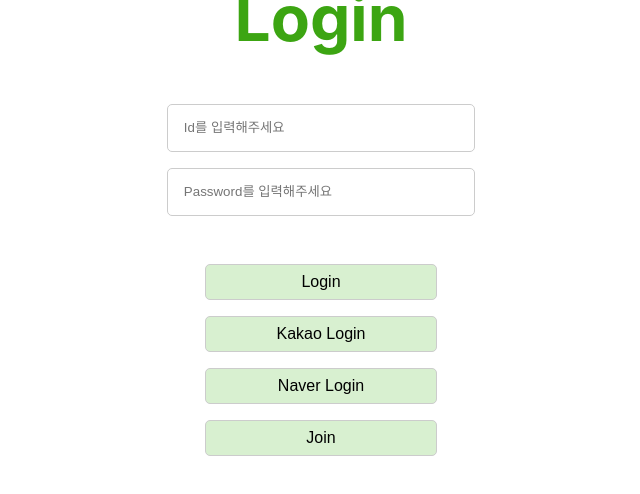
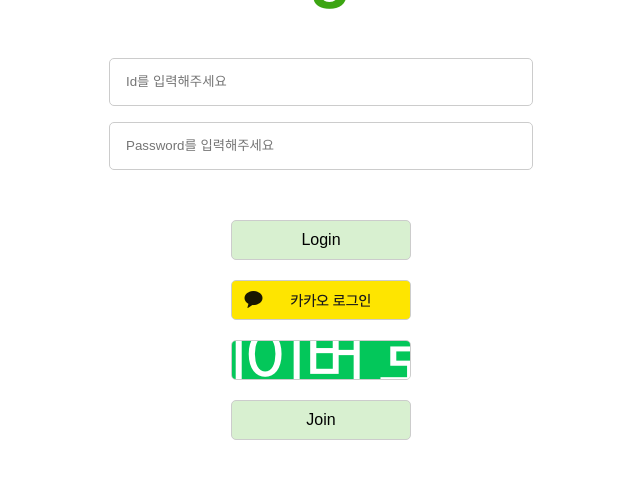
Before and after one commit to vosw1/my-app, a React (Create React App) app: page / in a window 1280 px wide. Shown: the top 494 px of the page, without its empty margins (319-959 px from the left). Built offline with nearby package versions, Linux system fonts and the light colour scheme.

Commit message:
카카오 로그인과 네이버 로그인 버튼 이미지로 변경중

```diff
--- a/src/login/LoginForm.js
+++ b/src/login/LoginForm.js
@@ -1,19 +1,22 @@
 import React, { useState } from 'react';
-/* import React from 'react'; React에서 컴포넌트를 작성하고 상태를 관리하기 위해 사용하는 필수적인 기능들을 가져옴
-   { useState } React Hook으로 함수형 컴포넌트에서 상태(state)를 관리하기 위해 사용
-*/
 import styles from '../styles/LoginForm.module.css';
 
 function LoginForm() {
-  // 상태를 관리하는 useState 훅
   const [username, setUsername] = useState('');
   const [password, setPassword] = useState('');
 
-  // 폼 제출 처리 함수 추가
   const handleSubmit = (event) => {
-    event.preventDefault(); // 기본 폼 제출 동작 방지
+    event.preventDefault();
     console.log('Username:', username);
     console.log('Password:', password);
+  };
+
+  const handleKakaoLogin = () => {
+    console.log('Kakao Login');
+  };
+
+  const handleNaverLogin = () => {
+    console.log('Naver Login');
   };
 
   return (
@@ -25,7 +28,7 @@
             type='text'
             placeholder='Id를 입력해주세요'
             value={username}
-            onChange={(e) => setUsername(e.target.value)} // ID 입력 값 상태 업데이트
+            onChange={(e) => setUsername(e.target.value)}
             required
           />
         </div>
@@ -34,17 +37,25 @@
             type='password'
             placeholder='Password를 입력해주세요'
             value={password}
-            onChange={(e) => setPassword(e.target.value)} // Password 입력 값 상태 업데이트
+            onChange={(e) => setPassword(e.target.value)}
             required
           />
         </div>
         <div className={styles['login-btn-container']}>
           <button className='login-btn' type='submit'>Login</button>
-          <button className='login-btn, kakao-login-btn' type='button'>Kakao Login</button>
-          <button className='login-btn, naver-login-btn' type='button'>Naver Login</button>
-        </div>
-        <div className={styles['join-btn-container']}>
-            <button className='join-btn' type='button'>Join</button>
+          <button className='kakao-login-btn' type='button' onClick={handleKakaoLogin}>
+            <img
+              src={require('../resources/img/kakao_login_btn.png')}
+              alt="Kakao Login"
+            />
+          </button>
+          <button className='naver-login-btn' type='button' onClick={handleNaverLogin}>
+            <img
+              src={require('../resources/img/naver_login_btn.png')}
+              alt="Naver Login"
+            />
+          </button>
+          <button className='join-btn' type='button'>Join</button>
         </div>
       </form>
     </div>
--- a/src/styles/LoginForm.module.css
+++ b/src/styles/LoginForm.module.css
@@ -22,7 +22,7 @@
 }
 
 .form-group input {
-    width: 130%; /* 폭을 100%에서 90%로 조정하여 부모 요소에 여백을 남김 */
+    width: 130%;
     height: 30px;
     padding: 0.5rem 1rem;
     border: 1px solid #ccc;
@@ -34,44 +34,42 @@
     display: flex;
     flex-direction: column;
     align-items: center;
-    margin-top: 2.5rem;
+    justify-content: center;
+    margin: 50px 0;
 }
 
 .login-btn-container button {
-    width: 110%; /* 버튼 폭을 90%로 조정 */
-    padding: 0.5rem 1rem;
+    width: 60%;
+    max-width: 300px;
+    height: 40px; /* 버튼 높이를 일정하게 설정 */
     font-size: 1rem;
-    margin: 0.5rem 0;
+    margin: 0;
     cursor: pointer;
     border: 1px solid #ccc;
     border-radius: 5px;
     background-color: #d8f0d0;
+    display: flex;
+    align-items: center;
+    justify-content: center;
+    margin-bottom: 20px;
+    overflow: hidden; /* 버튼 크기를 넘는 이미지가 잘리도록 설정 */
+}
+
+.kakao-login-btn img,
+.naver-login-btn img {
+    height: 100%; /* 버튼 높이에 맞추기 */
+    width: 100%; /* 버튼 폭에 맞추기 */
+    object-fit: cover; /* 이미지가 버튼 영역을 꽉 채우도록 조정 */
+}
+
+.naver-login-btn img {
+    width: 100%; /* 버튼 너비에 맞추기 */
+    height: 30px; /* 비율 유지 */
+    max-height: 50px; /* 버튼의 최대 높이 설정 */
+    object-fit: contain; /* 비율을 유지하며 이미지 크기 조정 */
 }
 
 .login-btn-container button:hover {
     background-color: #95cf7f;
     color: white;
 }
-
-  .join-btn-container {
-    width: 100%;
-    display: flex;
-    flex-direction: column;
-    align-items: center;
-  }
-
-  .join-btn-container button {
-    width: 110%; /* 버튼 폭을 90%로 조정 */
-    padding: 0.5rem 1rem;
-    font-size: 1rem;
-    margin: 0.5rem 0;
-    cursor: pointer;
-    border: 1px solid #ccc;
-    border-radius: 5px;
-    background-color: #d8f0d0;
-  }
-
-  .join-btn-container button:hover {
-    background-color: #95cf7f;
-    color: white;
-  }
```
Also changed, not shown: src/resources/img/kakao_login_btn.png (added), src/resources/img/naver_login_btn.png (added). Lines whose indentation alone changed are shown as unchanged.
